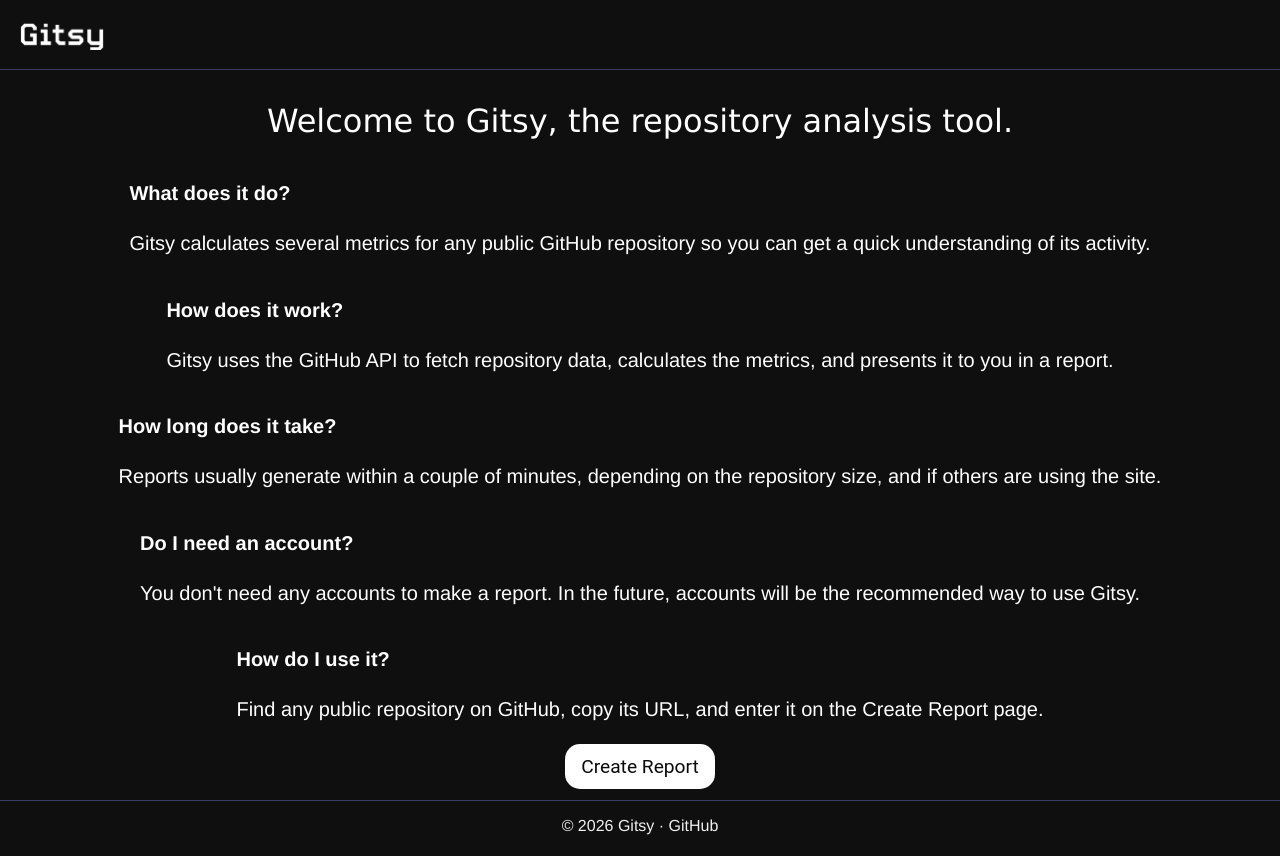
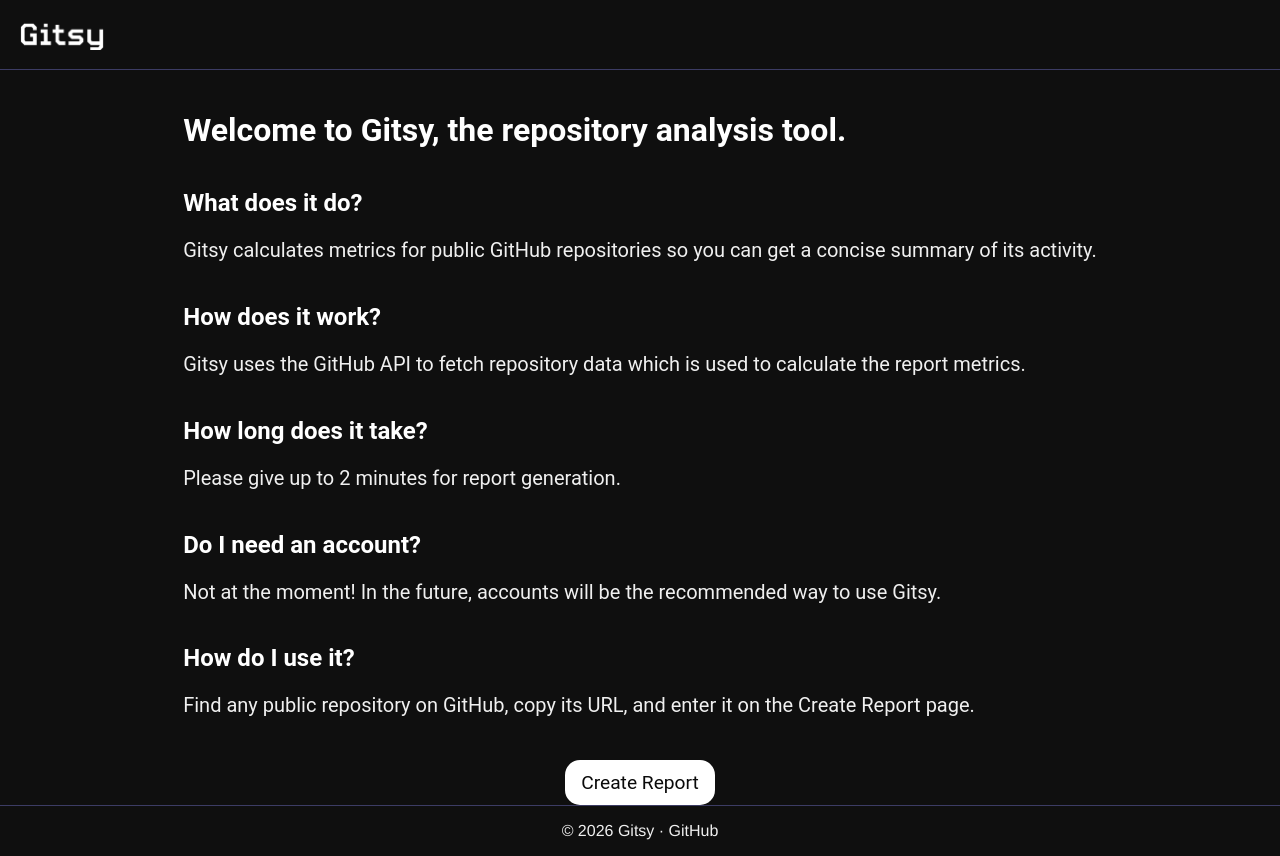
Before and after one commit to matslyk0/Gitsy, a React (Vite) app in the folder frontend/gitsy/: page /get-started in a window 1280 px wide. Built offline with nearby package versions, Linux system fonts and the light colour scheme.

Commit message:
feature: touch up the Get Started page

```diff
--- a/frontend/gitsy/src/pages/GetStarted/GetStarted.jsx
+++ b/frontend/gitsy/src/pages/GetStarted/GetStarted.jsx
@@ -16,32 +16,31 @@ export default function GetStarted() {
           <section>
             <h2 className={styles.question}>What does it do?</h2>
             <p className={styles.answer}>
-              Gitsy calculates several metrics for any public GitHub repository
-              so you can get a quick understanding of its activity.
+              Gitsy calculates metrics for public GitHub repositories so you can
+              get a concise summary of its activity.
             </p>
           </section>
 
           <section>
             <h2 className={styles.question}>How does it work?</h2>
             <p className={styles.answer}>
-              Gitsy uses the GitHub API to fetch repository data, calculates the
-              metrics, and presents it to you in a report.
+              Gitsy uses the GitHub API to fetch repository data which is used
+              to calculate the report metrics.
             </p>
           </section>
 
           <section>
             <h2 className={styles.question}>How long does it take?</h2>
             <p className={styles.answer}>
-              Reports usually generate within a couple of minutes, depending on
-              the repository size, and if others are using the site.
+              Please give up to 2 minutes for report generation.
             </p>
           </section>
 
           <section>
             <h2 className={styles.question}>Do I need an account?</h2>
             <p className={styles.answer}>
-              You don't need any accounts to make a report. In the future,
-              accounts will be the recommended way to use Gitsy.
+              Not at the moment! In the future, accounts will be the recommended
+              way to use Gitsy.
             </p>
           </section>
 
--- a/frontend/gitsy/src/pages/GetStarted/GetStarted.module.css
+++ b/frontend/gitsy/src/pages/GetStarted/GetStarted.module.css
@@ -4,27 +4,29 @@
 }
 
 .getStarted {
-  align-items: center;
+  align-items: flex-start;
   display: flex;
   flex-direction: column;
   justify-content: center;
+  padding: 20px;
 }
 
 .header {
   color: white;
   text-align: center;
-  font: 2em Verdana;
+  font-family: Roboto, sans-serif;
+  font-size: 2em;
 }
 .question {
   color: white;
-  font-size: 1.25em;
-  font-family: Helvetica;
-  line-height: 150%;
+  font-size: 1.5em;
+  font-family: Roboto, sans-serif;
+  line-height: 100%;
 }
 
 .answer {
-  color: white;
+  color: rgb(240, 240, 240);
   font-size: 1.25em;
-  font-family: Helvetica;
+  font-family: Roboto, sans-serif;
   line-height: 150%;
 }
```
